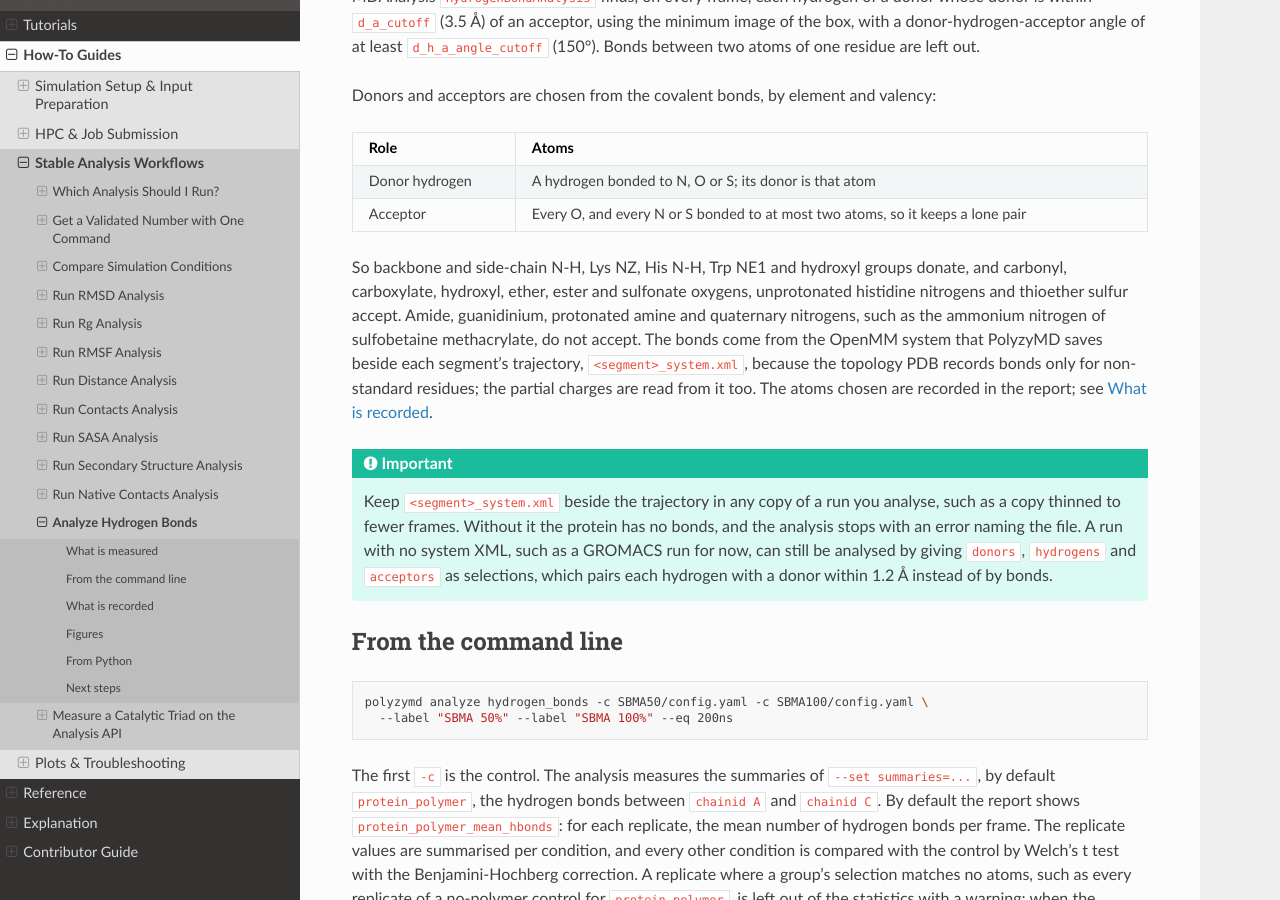
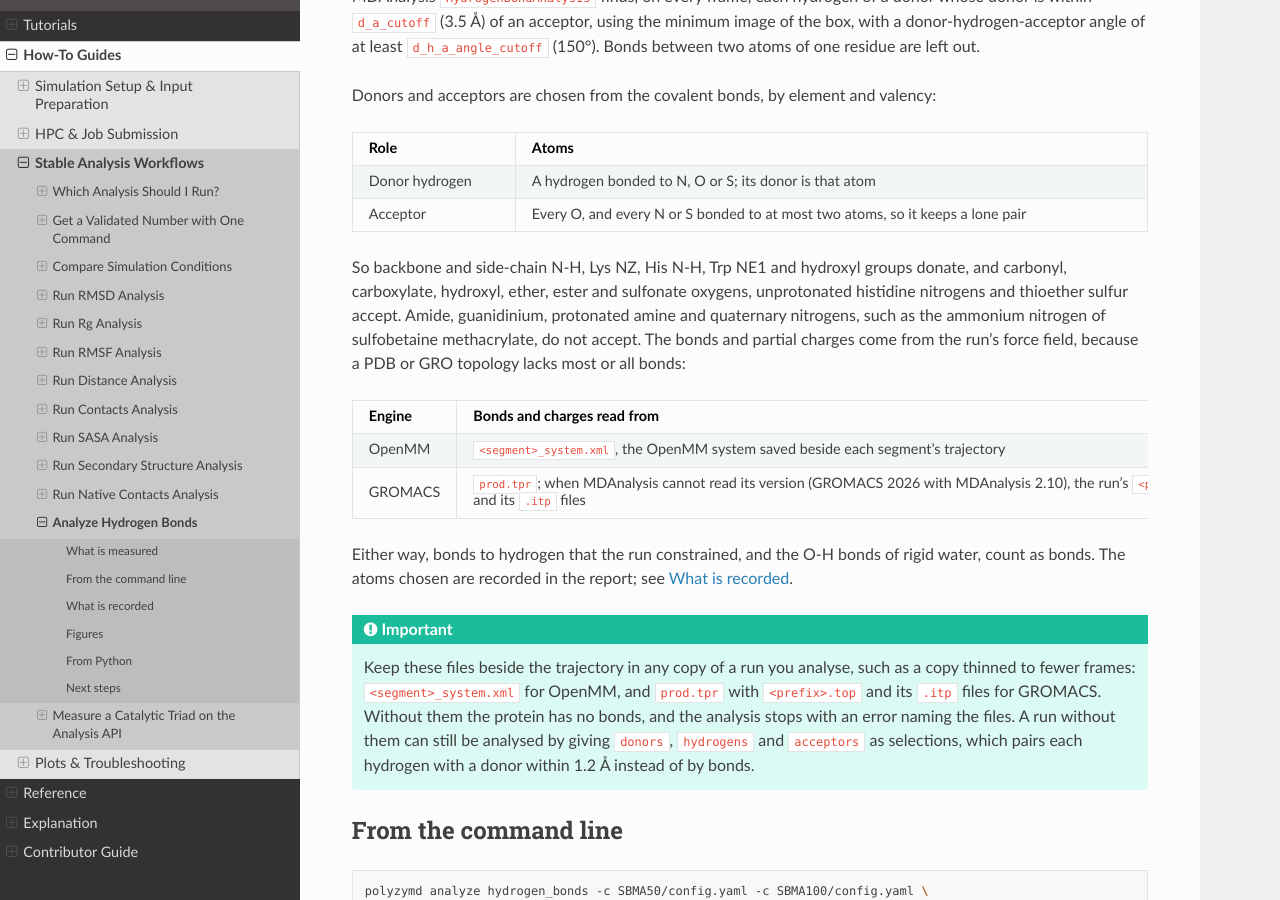
Before and after one commit to joelaforet/polyzymd, a Sphinx documentation site: the page built from docs/source/how_to/hydrogen_bonds.md, in a window 1280 px wide and 900 px high, scrolled down 741 px. Built offline with Sphinx 7.4.7 and the Read the Docs theme 3.1.0, drawn with Linux system fonts in a browser that asks for light colours.

Commit message:
docs: describe where GROMACS runs get bonds, charges and chain IDs
The hydrogen-bond how-to tabulates the force-field files of each engine
and which to keep in a copied run. Data requirements explains the .top
fallback for TPR versions MDAnalysis cannot read, the chain IDs from
solvated_system.pdb, the files read for each purpose and the bond_source
values. The verification page and the agent instructions record the
GROMACS path and its check against a GROMACS 2025 TPR.

````diff
--- a/docs/source/how_to/hydrogen_bonds.md
+++ b/docs/source/how_to/hydrogen_bonds.md
@@ -50,19 +50,27 @@ So backbone and side-chain N-H, Lys NZ, His N-H, Trp NE1 and hydroxyl groups
 donate, and carbonyl, carboxylate, hydroxyl, ether, ester and sulfonate
 oxygens, unprotonated histidine nitrogens and thioether sulfur accept. Amide,
 guanidinium, protonated amine and quaternary nitrogens, such as the ammonium
-nitrogen of sulfobetaine methacrylate, do not accept. The bonds come from the
-OpenMM system that PolyzyMD saves beside each segment's trajectory,
-`<segment>_system.xml`, because the topology PDB records bonds only for
-non-standard residues; the partial charges are read from it too. The atoms
-chosen are recorded in the report; see [What is recorded](#what-is-recorded).
+nitrogen of sulfobetaine methacrylate, do not accept. The bonds and partial
+charges come from the run's force field, because a PDB or GRO topology lacks
+most or all bonds:
+
+| Engine | Bonds and charges read from |
+|---|---|
+| OpenMM | `<segment>_system.xml`, the OpenMM system saved beside each segment's trajectory |
+| GROMACS | `prod.tpr`; when MDAnalysis cannot read its version (GROMACS 2026 with MDAnalysis 2.10), the run's `<prefix>.top` and its `.itp` files |
+
+Either way, bonds to hydrogen that the run constrained, and the O-H bonds of
+rigid water, count as bonds. The atoms chosen are recorded in the report; see
+[What is recorded](#what-is-recorded).
 
 ```{important}
-Keep `<segment>_system.xml` beside the trajectory in any copy of a run you
-analyse, such as a copy thinned to fewer frames. Without it the protein has
-no bonds, and the analysis stops with an error naming the file. A run with no
-system XML, such as a GROMACS run for now, can still be analysed by giving
-`donors`, `hydrogens` and `acceptors` as selections, which pairs each hydrogen
-with a donor within 1.2 Å instead of by bonds.
+Keep these files beside the trajectory in any copy of a run you analyse, such
+as a copy thinned to fewer frames: `<segment>_system.xml` for OpenMM, and
+`prod.tpr` with `<prefix>.top` and its `.itp` files for GROMACS. Without them
+the protein has no bonds, and the analysis stops with an error naming the
+files. A run without them can still be analysed by giving `donors`,
+`hydrogens` and `acceptors` as selections, which pairs each hydrogen with a
+donor within 1.2 Å instead of by bonds.
 ```
 
 ## From the command line
````
Also changed, not shown: docs/source/api/analyses_shared.md (+4 -0 lines), docs/source/explanation/analysis_hydrogen_bonds_verification.md (+6 -1 lines), docs/source/how_to/hpc_execution.md (+3 -2 lines), docs/source/reference/data_requirements.md (+28 -0 lines), .opencode/instructions/analysis-module.md.
